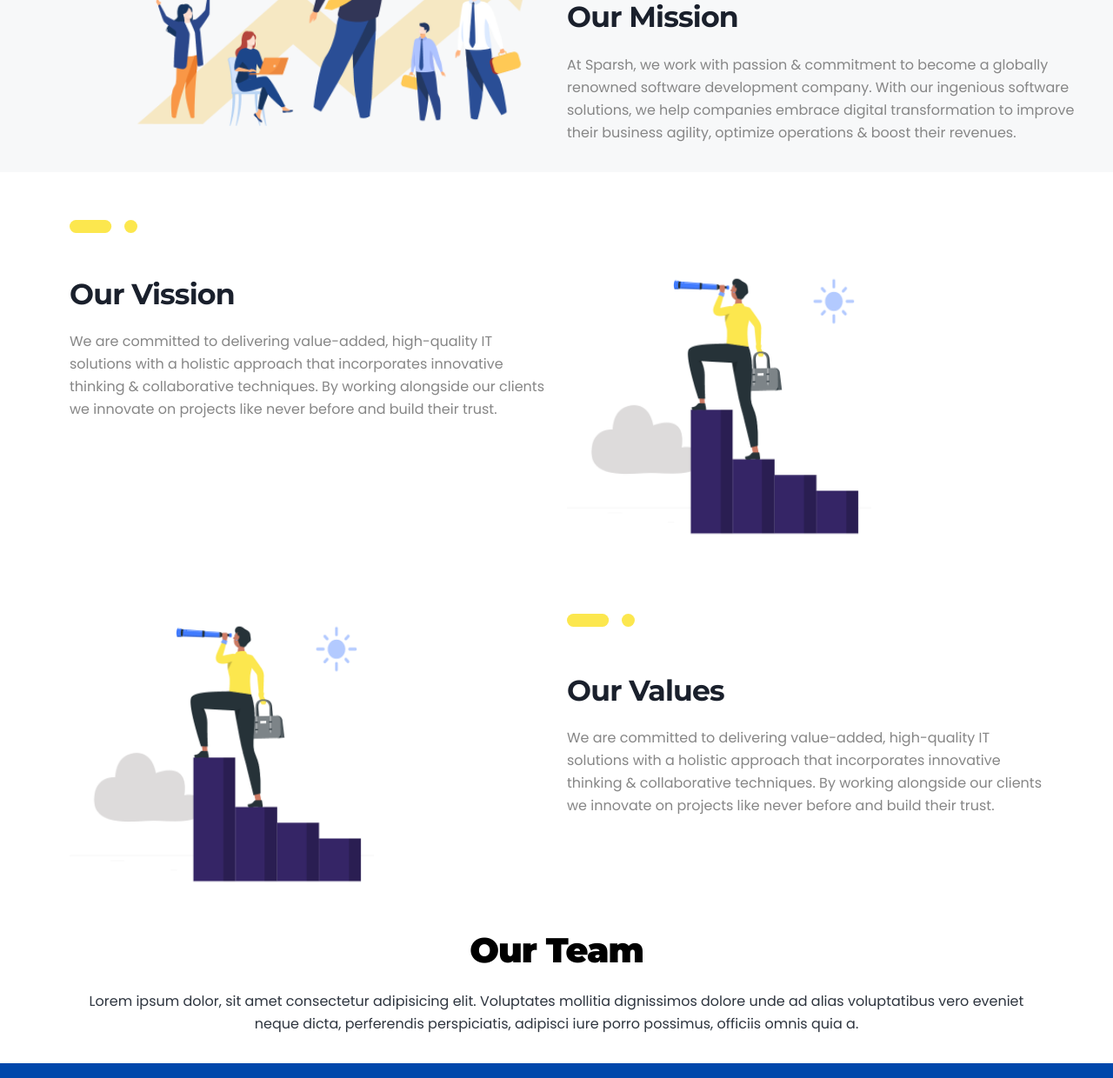
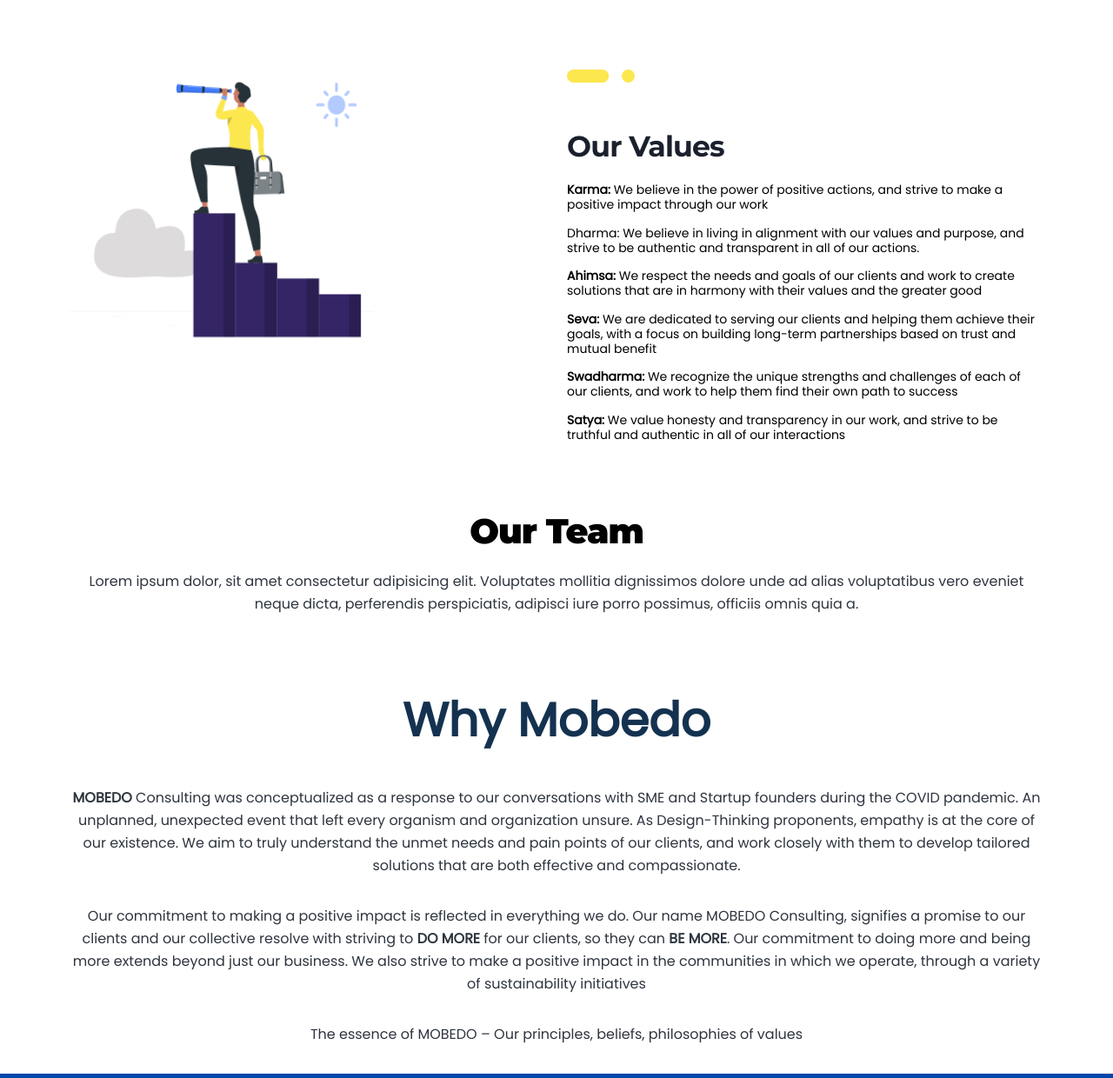
Before and after one commit to manikantapujar/mobedo, a Gatsby site: page /about in a window 1280 px wide. Shown: the part 943-2183 px from the top of the page at 87% size. Built offline with nearby package versions, Linux system fonts and the light colour scheme; Gatsby itself is replaced by a stand-in of ours; a web font is replaced by a local one.

Commit message:
added about and home content

```diff
--- a/src/pages/about.js
+++ b/src/pages/about.js
@@ -16,13 +16,13 @@
       <Header />
       <Navbar />
       <Container className="maincontainer font" >
-        <div className="partion text-center">
+        <div className="partion text-center mt-2">
           <img className="yellowdot" src="../yellowdots.svg" alt="this is innovation"></img>
         </div>
-        <div className="about-heading text-center ">
+        <div className="about-heading text-center mt-2 mb-3">
           <h1>About Mobedo</h1>
         </div>
-        <Row className="row_content">
+        {/* <Row className="row_content">
           <Col>
             <div className="col_side_heading">
               <p>We have been delivering top-quality software solutions on time, on scope, on budget since 1992.</p>
@@ -31,8 +31,7 @@
           <Col className="col_side_content">
             <img className="aboutus" src="../about-us.png" alt="this is Aboutus image"></img>
           </Col>
-        </Row>
-      </Container>
+        </Row> */}
         <Row className="row_content_aboutus font">
           <Col>
             <img className="ourmission" src="../our-mission.png" alt="this is Aboutus image"></img>
@@ -42,20 +41,20 @@
               <img className="yellowdot1" src="../yellowdots.svg" alt="this is innovation"></img>
             </div>
             <h2>Our Mission</h2>
-          <p className="aboutus_secondrow">At Sparsh, we work with passion & commitment to become a globally <br />
-            renowned software development company. With our ingenious software <br />
-            solutions, we help companies embrace digital transformation to improve  <br />
-            their business agility, optimize operations & boost their revenues.</p>
+            <p className="aboutus_secondrow"> We continually strive to <b> DO MORE</b>, so our clients, our people and society
+              can <b> BE MORe</b></p>
           </Col>
         </Row>
-      <Container className="maincontainer font" >
         <Row className="row_content ">
           <Col>
             <div className="partion ">
               <img className="yellowdot2" src="../yellowdots.svg" alt="this is innovation"></img>
             </div>
             <h2>Our Vission</h2>
-            <p className="aboutus_secondrow">We are committed to delivering value-added, high-quality IT solutions with a holistic approach that incorporates innovative thinking & collaborative techniques. By working alongside our clients we innovate on projects like never before and build their trust.</p>
+            <p className="aboutus_secondrow">To be recognized as a trusted and efficient partner to our clients and, craft
+              long standing relationships, while maintaining uncompromising principles as we
+              grow.
+              .</p>
           </Col>
           <Col className="col_side_content">
             <img className="ourvision" src="../our-vision.png" alt="this is Aboutus image"></img>
@@ -70,7 +69,19 @@
               <img className="yellowdot2" src="../yellowdots.svg" alt="this is innovation"></img>
             </div>
             <h2>Our Values</h2>
-            <p className="aboutus_secondrow">We are committed to delivering value-added, high-quality IT solutions with a holistic approach that incorporates innovative thinking & collaborative techniques. By working alongside our clients we innovate on projects like never before and build their trust.</p>
+            <ul className="values_li">
+              <li> <b> Karma:</b> We believe in the power of positive actions, and strive to make a positive impact through our work</li>
+              <li><b></b>Dharma: We believe in living in alignment with our values and purpose, and strive to
+                be authentic and transparent in all of our actions.</li>
+              <li><b>Ahimsa:</b> We respect the needs and goals of our clients and work to create solutions
+                that are in harmony with their values and the greater good</li>
+              <li><b>Seva:</b> We are dedicated to serving our clients and helping them achieve their goals,
+                with a focus on building long-term partnerships based on trust and mutual benefit</li>
+              <li><b>Swadharma:</b> We recognize the unique strengths and challenges of each of our
+                clients, and work to help them find their own path to success</li>
+              <li><b> Satya:</b> We value honesty and transparency in our work, and strive to be truthful and
+                authentic in all of our interactions</li>
+            </ul>
           </Col>
         </Row>
         <Row>
@@ -79,8 +90,7 @@
             <p>Lorem ipsum dolor, sit amet consectetur adipisicing elit. Voluptates mollitia dignissimos dolore unde ad alias voluptatibus vero eveniet neque dicta, perferendis perspiciatis, adipisci iure porro possimus, officiis omnis quia a.</p>
           </div>
         </Row>
-      </Container>
-      <Row className="banner font">
+        {/* <Row className="banner font">
           <Col>
             <div >
               <h2 className="banner-content">We specialize in turning your ideas into software. <br />
@@ -104,17 +114,20 @@
               </Col>
             </Row>
           </Col>
-      </Row>
-      <Container className="maincontainer font" >
+        </Row> */}
         <Row>
           <div className="col_side_heading text-center head">
             <p>Why Mobedo</p>
           </div>
           <p className=" text-center">
-          Lorem ipsum dolor, sit amet consectetur adipisicing elit. Iusto quibusdam, amet quasi saepe sapiente rem nemo dolores quos, libero quas corporis repellat sequi eos commodi magnam alias ex. Aliquam, esse.
+            <strong> MOBEDO </strong> Consulting was conceptualized as a response to our conversations with SME and Startup founders during the COVID pandemic. An unplanned, unexpected event that left every organism and organization unsure. As Design-Thinking proponents, empathy is at the core of our existence. We aim to truly understand the unmet needs and pain points of our clients, and work closely with them to develop tailored solutions that are both effective and compassionate.
+
           </p>
           <p className=" text-center">
-          Lorem ipsum dolor, sit amet consectetur adipisicing elit. Iusto quibusdam, amet quasi saepe sapiente rem nemo dolores quos, libero quas corporis repellat sequi eos commodi magnam alias ex. Aliquam, esse.
+            Our commitment to making a positive impact is reflected in everything we do. Our name MOBEDO Consulting, signifies a promise to our clients and our collective resolve with striving to <b> DO MORE</b> for our clients, so they can <b> BE MORE</b>. Our commitment to doing more and being more extends beyond just our business. We also strive to make a positive impact in the communities in which we operate, through a variety of sustainability initiatives
+          </p>
+          <p className=" text-center">
+            The essence of MOBEDO – Our principles, beliefs, philosophies of values
           </p>
         </Row>
       </Container>
--- a/src/styles/global.css
+++ b/src/styles/global.css
@@ -127,7 +127,9 @@
     height: 131px;
     width: 121px;
 }
-
+.values_li li{
+font-size: 14px;
+}
 
 .people {
     margin-left: 37px;
```
Also changed, not shown: src/pages/index.js (+21 -15 lines). Lines whose indentation alone changed are shown as unchanged.
